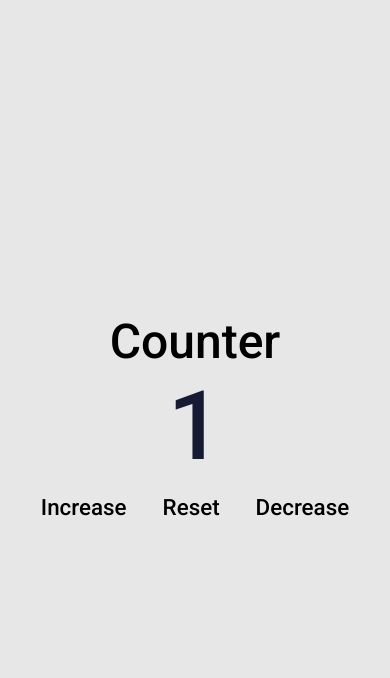
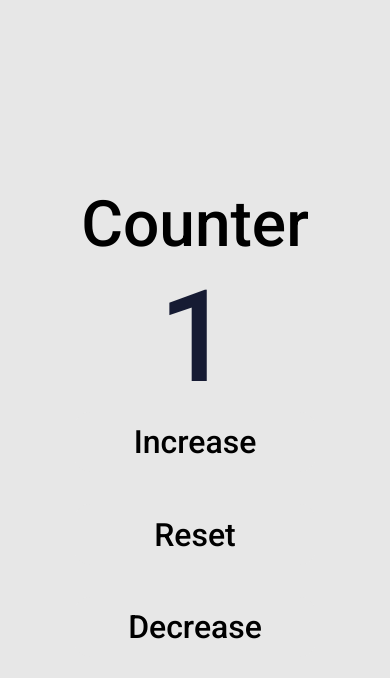
Before and after one commit to CeriOwl/counterJs, a plain HTML site: page index.html in a window 390 px wide. Both pictures are taken after a click on the button "Increase". Drawn offline with Linux system fonts and the light colour scheme.

Commit message:
Final styles, now is responsive.

```diff
--- a/app.js
+++ b/app.js
@@ -3,23 +3,42 @@ let numberCounter = parseInt(document.getElementById("counter-number").innerHTML
 const counterNumber = document.getElementById("counter-number")
 
 const increaseButton = document.getElementById("button-increase")
-increaseButton.addEventListener("click", () => {
+increaseButton.addEventListener("click", async () => {
     numberCounter++
+    counterNumber.style.animationName = "FadeIn"
+    counterNumber.style.animationDuration = "700ms"
     counterNumber.innerHTML = `${numberCounter}`
+    await sleep(300)
+    counterNumber.style.animationName = null
+    counterNumber.style.animationDuration = null
 })
 
 const decreaseButton = document.getElementById("button-decrease")
-decreaseButton.addEventListener("click", () => {
+decreaseButton.addEventListener("click", async () => {
     if(numberCounter > 0){
         numberCounter--
+        counterNumber.style.animationName = "FadeIn"
+        counterNumber.style.animationDuration = "700ms"
         counterNumber.innerHTML = `${numberCounter}`
+        await sleep(300)
+        counterNumber.style.animationName = null
+        counterNumber.style.animationDuration = null
     }
 })
 
 const resetButton = document.getElementById("button-reset")
-resetButton.addEventListener("click", () => {
+resetButton.addEventListener("click", async () => {
     if(numberCounter > 0){
         numberCounter = 0
+        counterNumber.style.animationName = "FadeIn"
+        counterNumber.style.animationDuration = "700ms"
         counterNumber.innerHTML = `${numberCounter}`
+        await sleep(300)
+        counterNumber.style.animationName = null
+        counterNumber.style.animationDuration = null
     }
 })
+
+function sleep(ms){
+    return new Promise(resolve => setTimeout(resolve, ms))
+}
--- a/style.css
+++ b/style.css
@@ -28,17 +28,31 @@ main{
 h1{
     font-size: 3rem;
     font-weight: 500;
+
 }
+
+@keyframes FadeIn{
+    from{
+        opacity: 0;
+    }
+    to{
+        opacity: 1;
+    }
+}
+
 button{
     font-size: 1.4rem;
-    padding: 0.7rem 0.5rem;
+    padding: 0.7rem 1.5rem;
     border: none;
     margin: 0 0.5rem;
-    border-radius: 20%;
+    border-radius: 15px;
     font-weight: 500;
     background-color: var(--light-gray);
     cursor: pointer;
     transition: 500ms ease-in-out;
+}
+button:hover{
+    box-shadow: 0px 13px 26px -9px rgba(30, 30, 60, 0.52);
 }
 
 #button-increase:hover{
@@ -64,3 +78,24 @@ h2{
     flex-direction: column;
     align-items: center;
 }
+
+@media (max-width: 780px){
+    h1{
+        font-size: 4rem;
+    }
+    h2{
+        font-size: 8rem;
+    }
+    .container-content{
+        width: 100%;
+    }
+    button{
+        font-size: 2rem;
+    }
+    .buttons-counter{
+        display: grid;
+        grid-gap: 2rem;
+        width: 16rem;
+        font-size: 1rem;
+    }
+}
```
